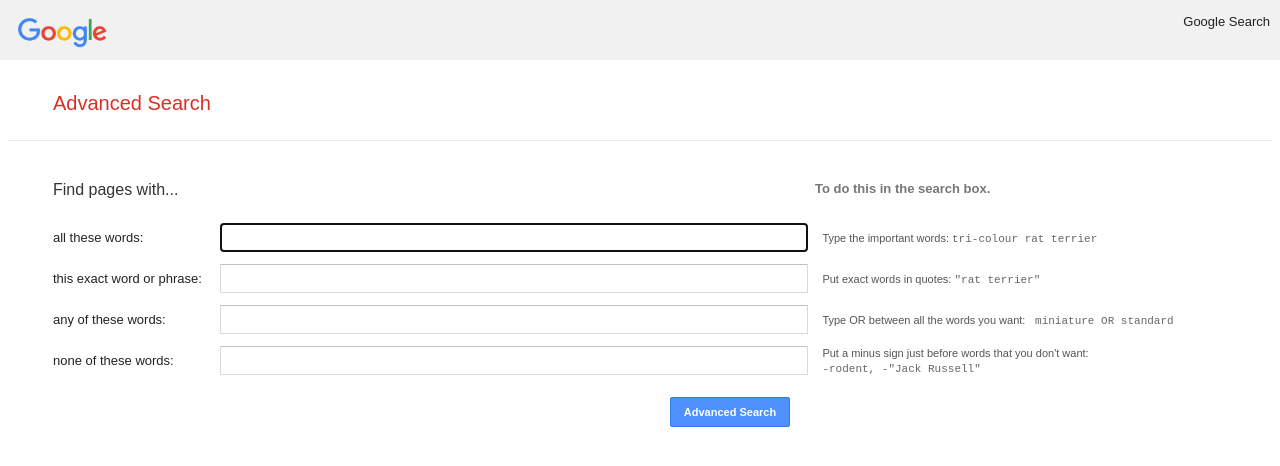
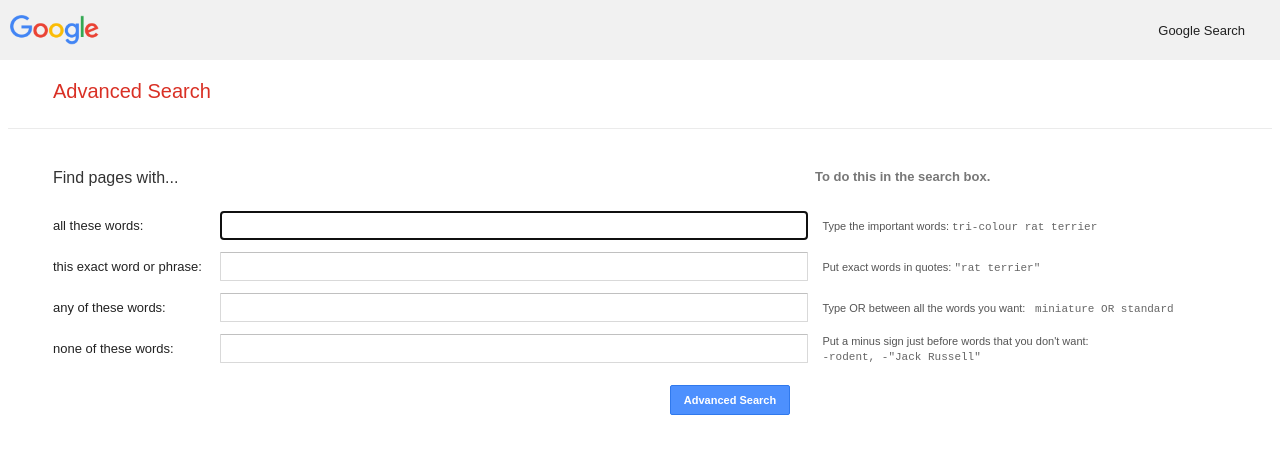
Before and after one commit to eldocbrown/cs50w-project0-search, a plain HTML site: page advancedsearch.html in a window 1280 px wide. Drawn offline with Linux system fonts and the light colour scheme.

Commit message:
Fix advanced search link bar

```diff
--- a/advancedsearch.html
+++ b/advancedsearch.html
@@ -5,12 +5,13 @@
         <link rel="stylesheet" href="styles.css">
     </head>
     <body>
-          <div>
-            <div>
-              <img alt="Google" src="images/googlelogo.png" height="30px" style="padding-top:10px;padding-left:10px;">
+          <div class="advLinks">
+            <div class="logoHolder">
+              <img alt="Google" src="images/googlelogo.png" height="30px" style="padding-top:15px;padding-left:10px;">
             </div>
-            <div class="advLinks">
-                <a class="link" href="index.html">Google Search</a>
+            <div class="whiteSpaceHolder">&nbsp;</div>
+            <div class="linkHolder">
+              <a class="link" href="index.html">Google Search</a>
             </div>
           </div>
           <div class="appBar" style="padding-top:60px">
--- a/styles.css
+++ b/styles.css
@@ -4,10 +4,10 @@
 
 .links {
   text-align: right;
+  padding-bottom: 100px;
 }
 
 .advLinks {
-  text-align: right;
   height: 60px;
   line-height: 60px;
   background: #f1f1f1;
@@ -22,7 +22,14 @@
   top: 0;
   -moz-user-select: -moz-none;
   width: 100%;
-  z-index:-1
+}
+
+.logoHolder, .whiteSpaceHolder, .linkHolder {
+  float: left;
+}
+
+.whiteSpaceHolder {
+  width:82%;
 }
 
 .link {
@@ -32,10 +39,9 @@
   line-height: 24px;
   outline: none;
   vertical-align: middle;
-  white-space: nowrap;
   font-size: 13px;
   padding: 10px;
-  padding-bottom: 100px;
+  z-index:3;
 }
 
 #logo {
@@ -169,7 +175,7 @@
 .appBar {
   color: #d93025;
   font-size: 20px;
-  margin-top: -20px;
+  margin-top: 20px;
   margin-right: 35px;
   margin-bottom: 25px;
   margin-left: 35px;
```
